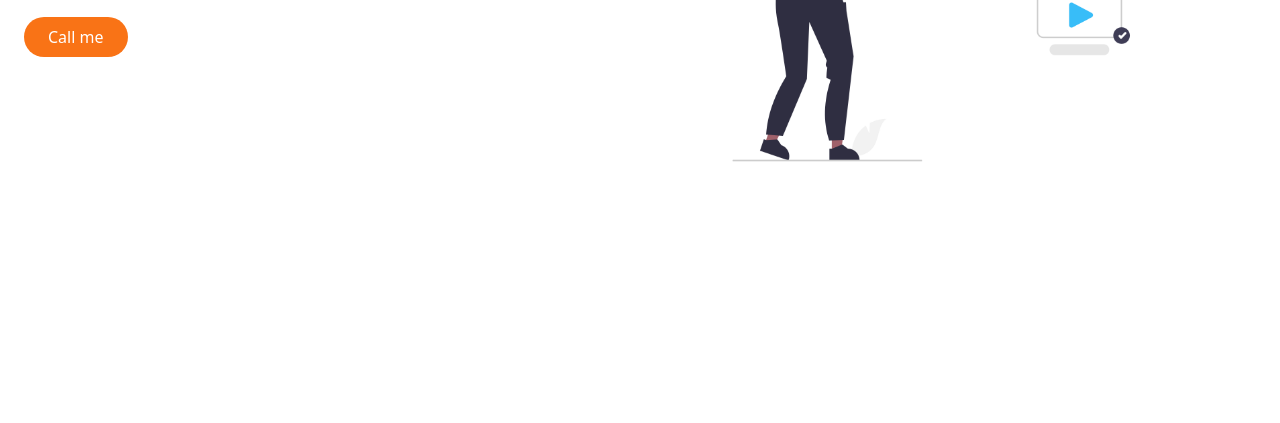
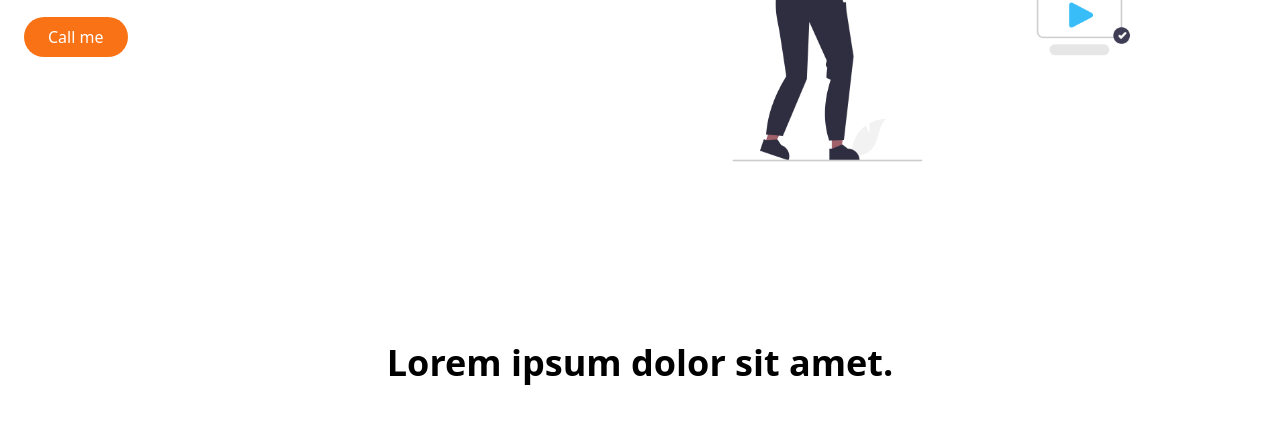
Before and after one commit to mohamadanasfattoum/tailwindcss-2024, a website: page index.html in a window 1280 px wide. Shown: the part 413-836 px from the top of the page. Before the commit the page ends 800 px from the top, so only its background shows below. Drawn offline with Linux system fonts and the light colour scheme.

Commit message:
start with auther section

```diff
--- a/index.html
+++ b/index.html
@@ -39,5 +39,12 @@
             </div>
         </div>
     </section>
+
+    <section id="auther">
+        <div class="mx-auto my-32  text-center">
+            <h1 class="font-bold text-4xl">Lorem ipsum dolor sit amet.</h1>
+        </div>
+    </section>
+
 </body>
 </html>
```
Also changed, not shown: dist/style.css.
